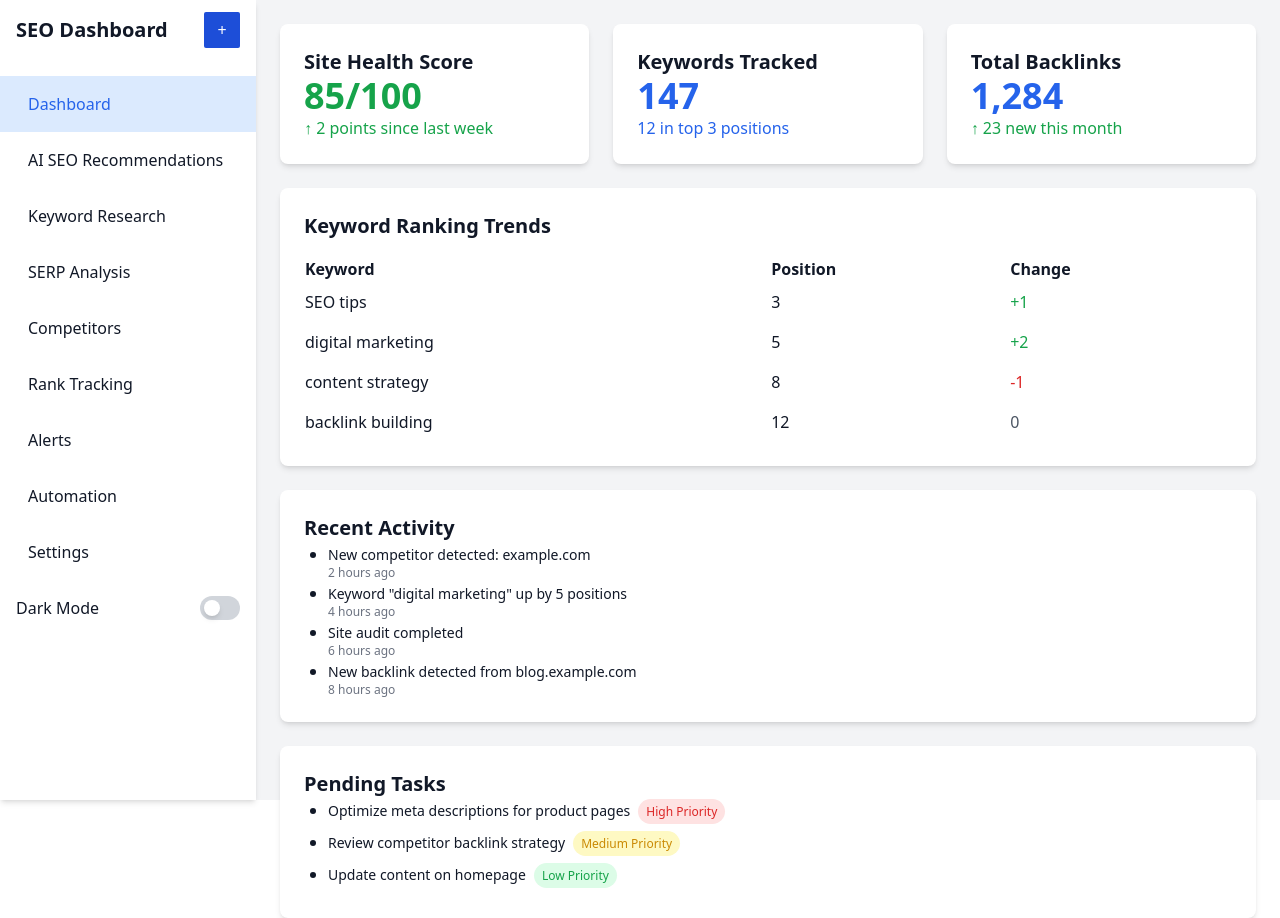
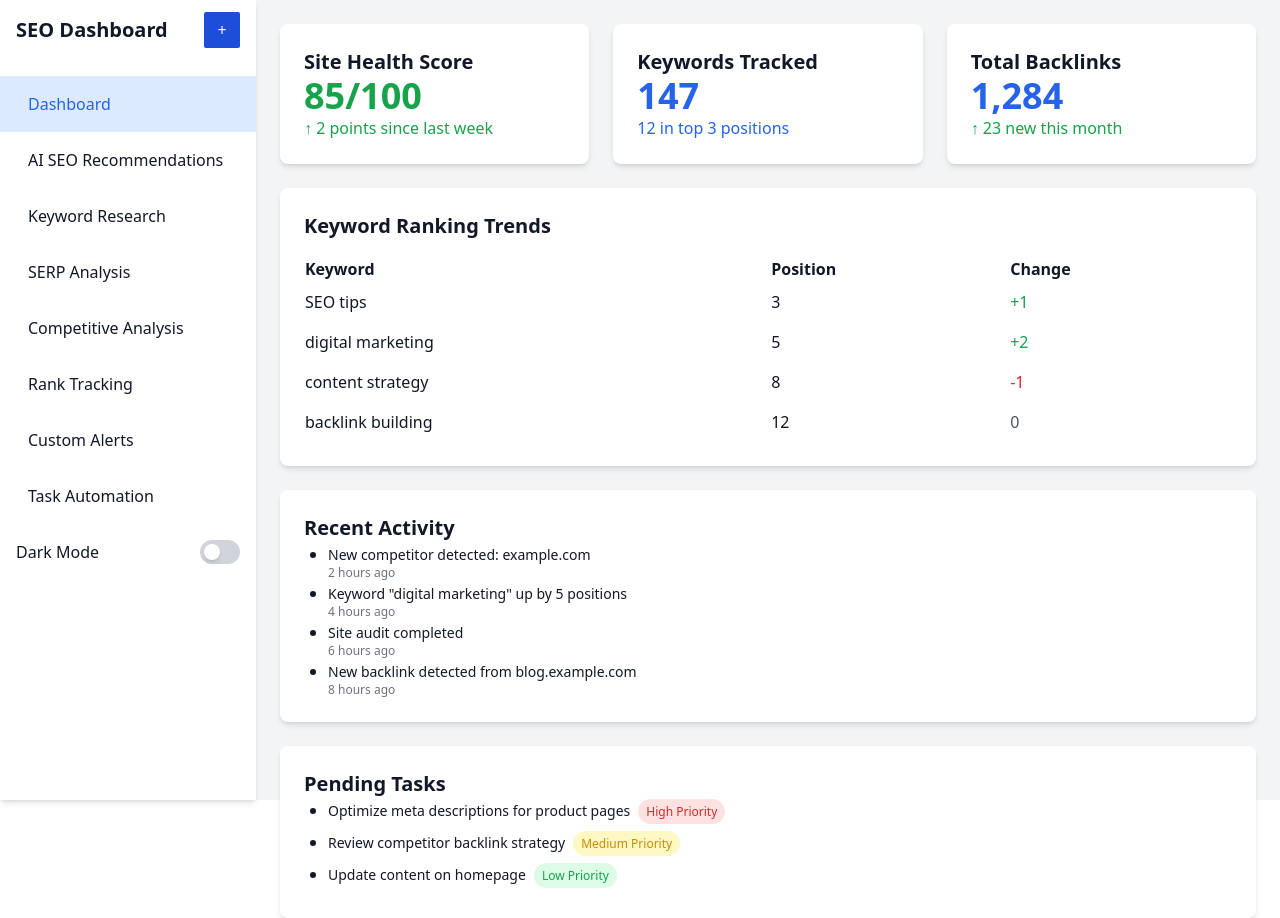
Before and after one commit to akashn-1412/Optirank, a React (Vite) app: page / in a window 1280 px wide. Built offline with nearby package versions, Linux system fonts and the light colour scheme.

Commit message:
Update Sidebar.jsx

```diff
--- a/src/components/Sidebar.jsx
+++ b/src/components/Sidebar.jsx
@@ -5,11 +5,10 @@ const navItems = [
   { id: 'ai-recommendations', label: 'AI SEO Recommendations', icon: 'fas fa-robot' },
   { id: 'keyword-research', label: 'Keyword Research', icon: 'fas fa-key' },
   { id: 'serp-analysis', label: 'SERP Analysis', icon: 'fas fa-chart-line' },
-  { id: 'competitors', label: 'Competitors', icon: 'fas fa-users' },
+  { id: 'competitors', label: 'Competitive Analysis', icon: 'fas fa-users' },
   { id: 'rank-tracking', label: 'Rank Tracking', icon: 'fas fa-chart-bar' },
-  { id: 'alerts', label: 'Alerts', icon: 'fas fa-bell' },
-  { id: 'automation', label: 'Automation', icon: 'fas fa-cogs' },
-  { id: 'settings', label: 'Settings', icon: 'fas fa-cog' },
+  { id: 'alerts', label: 'Custom Alerts', icon: 'fas fa-bell' },
+  { id: 'automation', label: 'Task Automation', icon: 'fas fa-cogs' },
 ];
 
 function Sidebar({ activeNav, setActiveNav, darkMode, setDarkMode }) {
```
